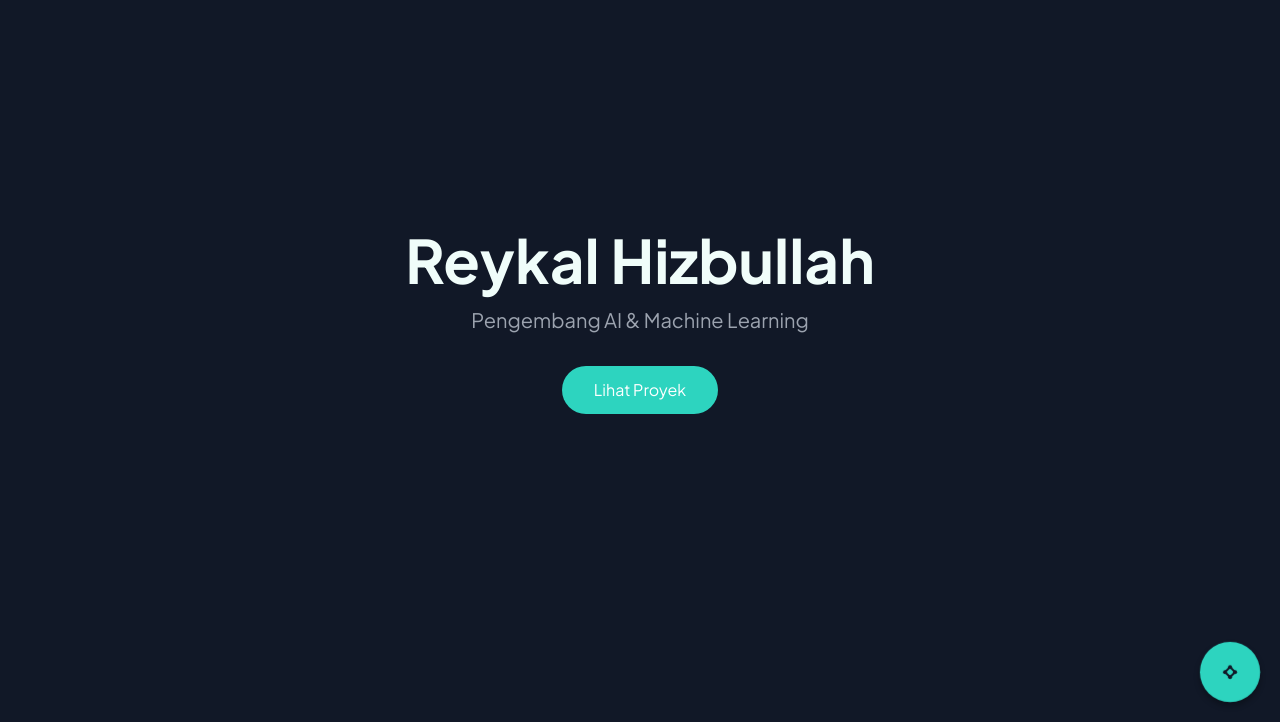
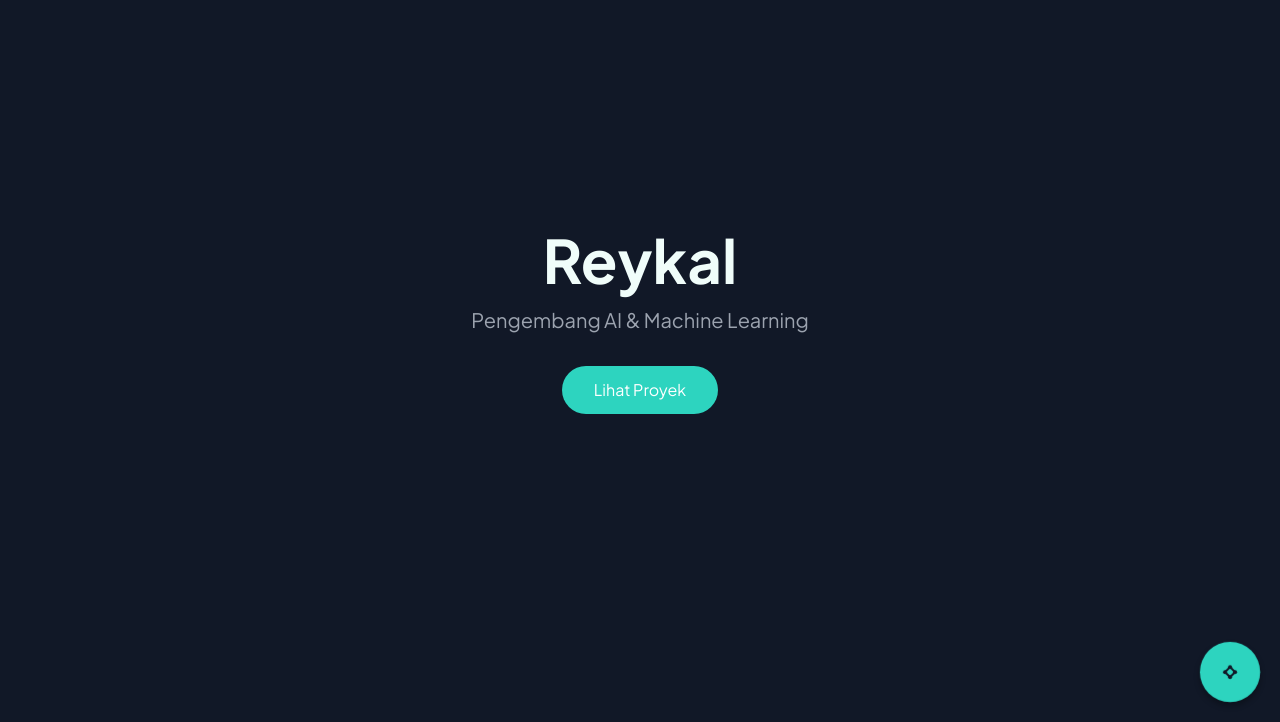
Before and after one commit to reyhkm/porto, a plain HTML site: page index.html in a window 1280 px wide. Shown: the part 78-800 px from the top of the page. Drawn offline with nearby package versions, Linux system fonts and the light colour scheme.

Commit message:
Update index.html

```diff
--- a/index.html
+++ b/index.html
@@ -462,7 +462,7 @@
         <div class="absolute inset-0 bg-cover bg-center"
             style="background-image: url('placeholder-hero-bg.jpg'); filter: brightness(0.6);"></div>
         <div class="relative z-10 px-4">
-            <h1 class="text-4xl md:text-6xl font-bold mb-4">Reykal Hizbullah</h1>
+            <h1 class="text-4xl md:text-6xl font-bold mb-4">Reykal</h1>
             <p class="text-lg md:text-xl text-text-gray mb-8">Pengembang AI & Machine Learning</p>
             <a href="#projects"
                 class="inline-block bg-accent hover:bg-accent-dark text-white px-8 py-3 rounded-full transition-colors">Lihat
```
